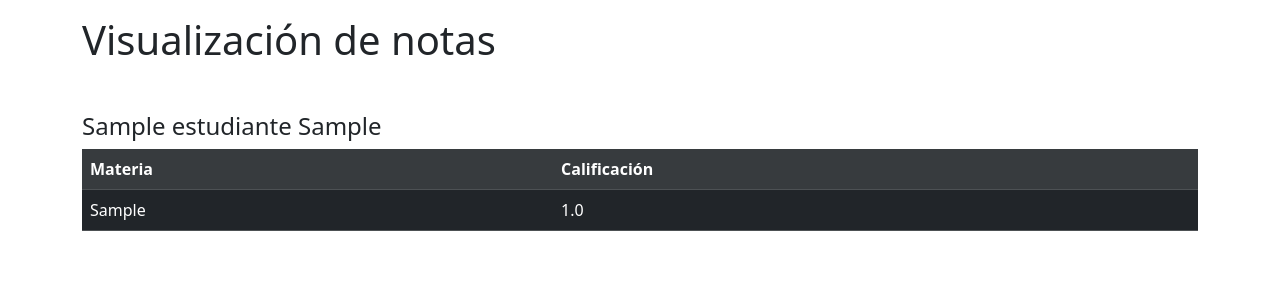
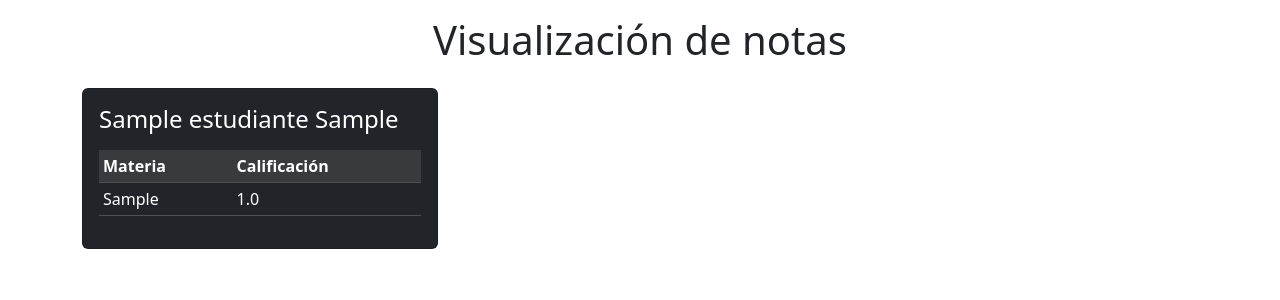
Before and after one commit to CDGuarnizoOrtiz/Plataforma-Colegio, a Django app: page /notas/ in a window 1280 px wide. Shown: the part 56-356 px from the top of the page. Run offline with Django 5.2, Linux system fonts and the light colour scheme; tables that the repository leaves empty hold one stand-in row (values such as "Sample post").

Commit message:
modicacion en el template de visualizacion de notas

```diff
--- a/plataforma/templates/notas.html
+++ b/plataforma/templates/notas.html
@@ -2,13 +2,17 @@
 
 {% block content %}
 <main class="container mt-4">
-    <h1 class="mb-4">Visualización de notas</h1>
+  <h1 class="mb-4 text-center">Visualización de notas</h1>
 
   {% regroup notas by estudiante as notas_por_estudiante %}
 
+  <div class="row">
     {% for grupo in notas_por_estudiante %}
-      <h4 class="mt-5">{{ grupo.grouper }}</h4>
-      <table class="table table-dark">
+      <div class="col-md-4 mb-4">
+        <div class="card bg-dark text-white h-100">
+          <div class="card-body">
+            <h4 class="card-title">{{ grupo.grouper }}</h4>
+            <table class="table table-dark table-sm mt-3">
               <thead>
                 <tr class="table-active">
                   <th>Materia</th>
@@ -24,11 +28,12 @@
                 {% endfor %}
               </tbody>
             </table>
+          </div>
+        </div>
+      </div>
     {% empty %}
       <p>No hay notas registradas aún.</p>
     {% endfor %}
+  </div>
 </main>
-
-
-
 {% endblock %}
```
Lines whose indentation alone changed are shown as unchanged.
